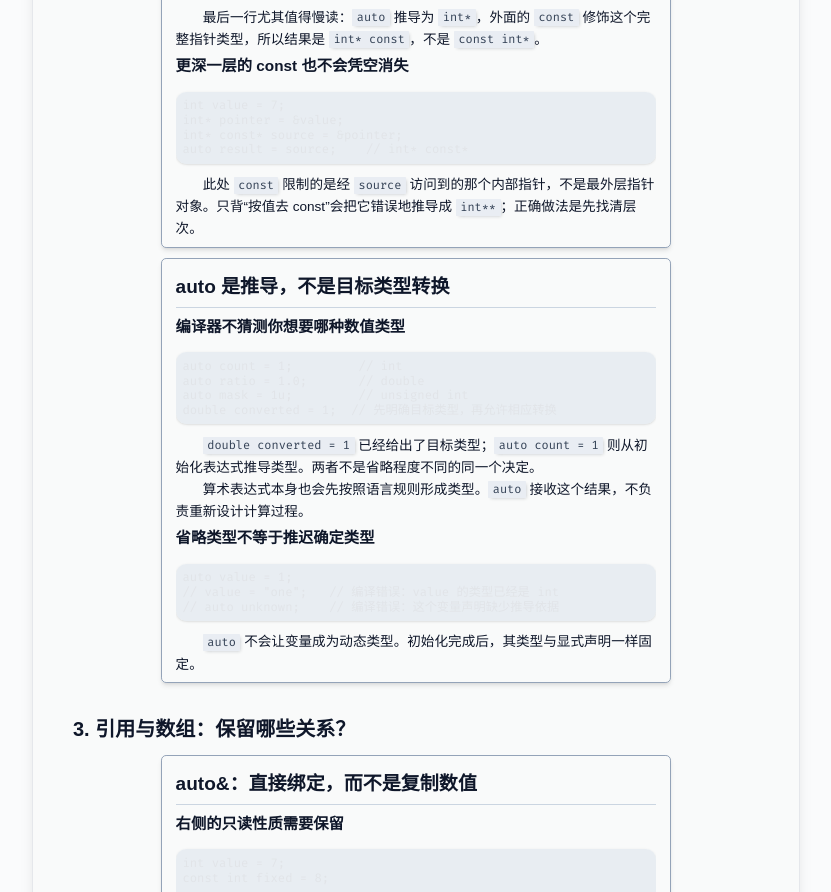
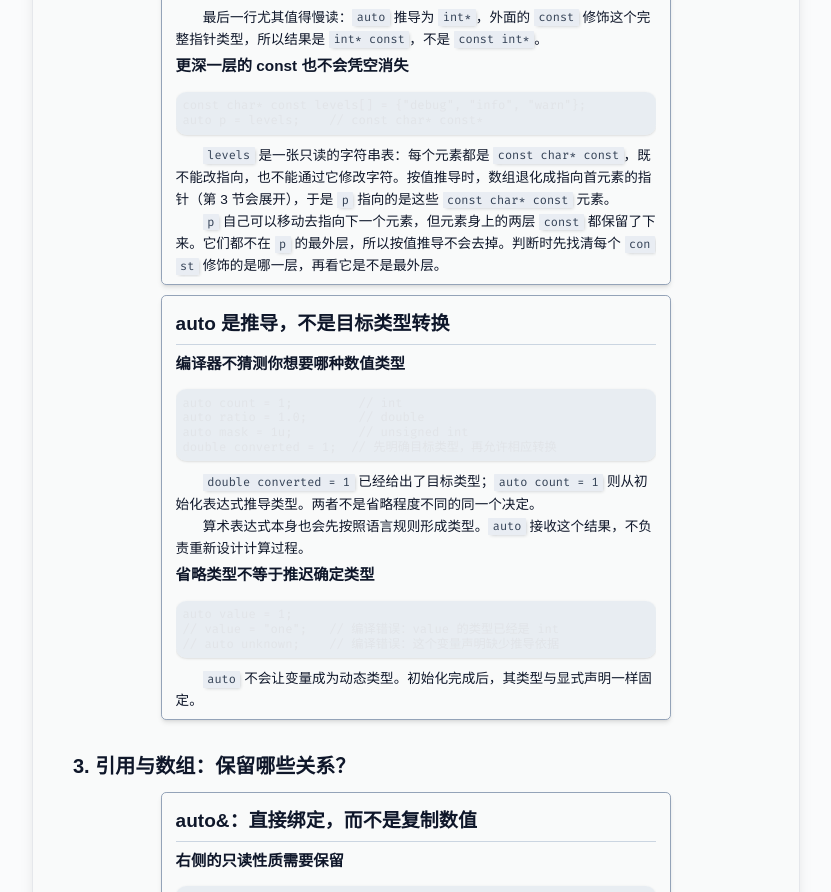
Before and after one commit to Qizi706/qizi706.github.io, an Astro site: page /blog/cpp-type-deduction in a window 1280 px wide. Shown: the part 3832-4724 px from the top of the page, without its empty margins (224-1055 px from the left). Built offline with nearby package versions, Linux system fonts and the light colour scheme; Astro itself is replaced by a stand-in of ours; some packages are replaced by stand-ins of ours; code samples lack their colours.

Commit message:
docs: use string table example for nested const deduction

````diff
--- a/src/content/blog/cpp-type-deduction.mdx
+++ b/src/content/blog/cpp-type-deduction.mdx
@@ -210,13 +210,13 @@ const auto r = &value;    // int* const：const 修饰推导出的指针类型
 ## 更深一层的 const 也不会凭空消失
 
 ```cpp
-int value = 7;
-int* pointer = &value;
-int* const* source = &pointer;
-auto result = source;    // int* const*
+const char* const levels[] = {"debug", "info", "warn"};
+auto p = levels;    // const char* const*
 ```
 
-此处 `const` 限制的是经 `source` 访问到的那个内部指针，不是最外层指针对象。只背“按值去 const”会把它错误地推导成 `int**`；正确做法是先找清层次。
+`levels` 是一张只读的字符串表：每个元素都是 `const char* const`，既不能改指向，也不能通过它修改字符。按值推导时，数组退化成指向首元素的指针（第 3 节会展开），于是 `p` 指向的是这些 `const char* const` 元素。
+
+`p` 自己可以移动去指向下一个元素，但元素身上的两层 `const` 都保留了下来。它们都不在 `p` 的最外层，所以按值推导不会去掉。判断时先找清每个 `const` 修饰的是哪一层，再看它是不是最外层。
 
 </SlideCard>
 
````
